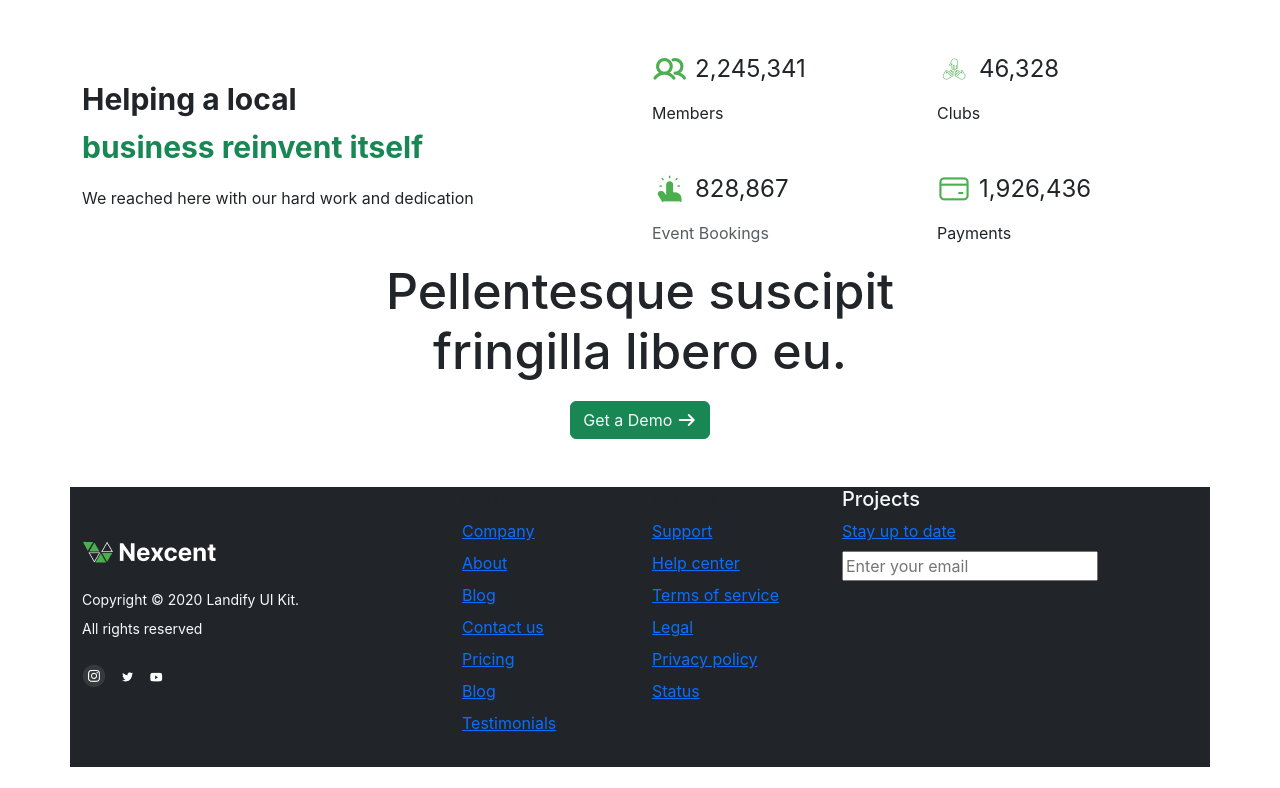
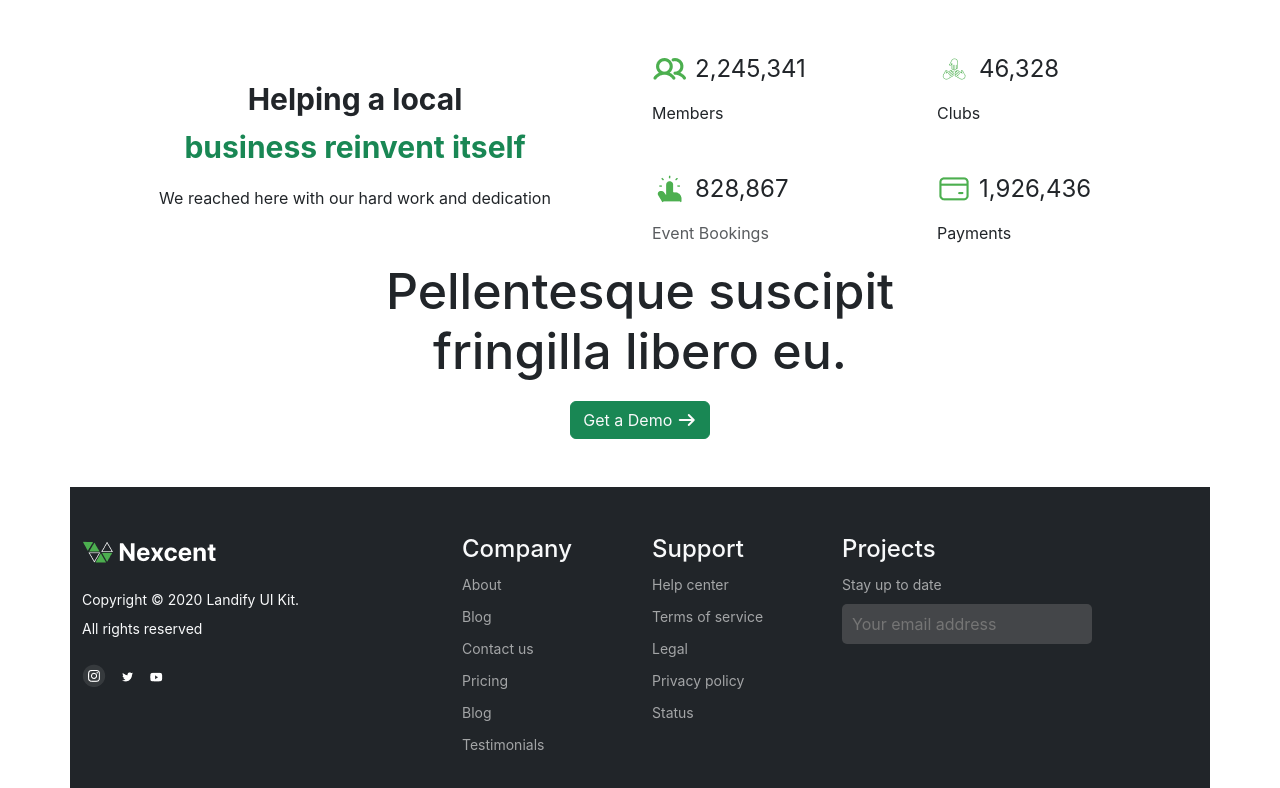
Before and after one commit to Syeda-Kashfa/Nexcent-Website, a plain HTML site: page index.html in a window 1280 px wide. Shown: the part 1465-2253 px from the top of the page. Before the commit the page ends 2232 px from the top, so only its background shows below. Drawn offline with Linux system fonts and the light colour scheme; a web font is replaced by a local one.

Commit message:
footer cmplt

```diff
--- a/index.html
+++ b/index.html
@@ -110,7 +110,7 @@
     </div>
   </div>
   <div class="container">
-    <div class="row  align-items-center g-1 py-5">
+    <div class="row  align-items-center g-1 py-5 ">
       <div class="col-10 col-sm-8 col-lg-6"> <img src="Images/Frame 35.png" class="d-block mx-lg-auto img-fluid"
           alt="Bootstrap Themes" width="400" height="500" loading="lazy"> </div>
       <div class="col-lg-6">
@@ -142,21 +142,21 @@
     </div> -->
   <div class="container">
     <div class="row row-cols-1 row-cols-md-2 align-items-md-center">
-      <div class="col d-flex flex-column align-items-start ">
+      <div class="col d-flex flex-column align-items-center ">
         <h2 class="icontext  text-dark ">Helping a local </h2>
         <p class=" txt text-success">business reinvent itself</p>
         <p>We reached here with our hard work and dedication</p>
       </div>
       <div class="col">
-        <div class="row row-cols-1 row-cols-sm-2 g-4">
-          <div class="col d-flex flex-column gap-2">
-            <div class="feature-icon-small d-inline-flex align-items-center  text- bg-gradient fs-4 rounded-3"><img
+        <div class="row row-cols-1 row-cols-sm-2 g-4 ">
+          <div class="col d-flex flex-column gap-2  ">
+            <div class="feature-icon-small d-inline-flex align-items-center bg-gradient fs-4 rounded-3 "><img
                 src="Images/Icon (3).png" alt="icon"><span class="ps-2">2,245,341</span><svg class="bi" width="2em"
                 height="2em"></svg> </div>
             <p>Members</p>
           </div>
           <div class="col d-flex flex-column gap-2">
-            <div class="feature-icon-small d-inline-flex align-items-center  text bg-gradient fs-4 rounded-3"> <img
+            <div class="feature-icon-small d-inline-flex align-items-center  bg-gradient fs-4 rounded-3"> <img
                 src="Images/Icon (4).png" alt="icons"><span class="ps-2">46,328</span><svg class="bi" width="2em"
                 height="2em"></svg> </div>
             <p>Clubs</p>
@@ -186,7 +186,7 @@
     </span>
   </div>
   <section class="container bg-dark mt-5">
-    <div class="row">
+    <div class="row ">
       <div class="col-lg-3 mb-3"> <a
           class="d-inline-flex align-items-center mb-4 text-body-emphasis text-decoration-none"> <span
             class="fs-5 mt-5 "><img src="Images/logofooter.png" alt=""> </span></a>
@@ -197,29 +197,26 @@
           <li class="mb-2 text-light">
             All rights reserved
           </li>
-          <li class="mt-4 d-flex gap-3 align-items-center text-light"><a href="https://www.instagram.com/"><img
+          <li class="mt-4 d-flex gap-3 align-items-center text-light "><a href="https://www.instagram.com/"><img
                 src="Images/insta.png" alt="instagram"></a><a href="https://www.twitter.com/"><img
                 src="Images/twitter.png" alt=""></a><a href="https://www.youtube.com/"><img src="Images/youtube.png"
                 alt=""></a></li>
         </ul>
       </div>
       <div class="col-6 col-lg-2 offset-lg-1 mb-3">
-        <h5>Links</h5>
-        <ul class="list-unstyled">
-          <li class="mb-2"><a href="/">Company</a></li>
-          <li class="mb-2"><a href="/docs/5.3/">About</a></li>
-          <li class="mb-2"><a href="/docs/5.3/examples">Blog</a></li>
-          <li class="mb-2"><a href="https://icons.getbootstrap.com/">Contact us</a></li>
-          <li class="mb-2"><a href="https://themes.getbootstrap.com/">Pricing</a></li>
-          <li class="mb-2"><a href="https://blog.getbootstrap.com/">Blog</a></li>
-          <li class="mb-2"><a href="https://cottonbureau.com/people/bootstrap" target="_blank"
-              rel="noopener">Testimonials</a></li>
+        <h4 class="text-light mt-5">Company</h4>
+        <ul class="list-unstyled links">
+          <li class="mb-2"><a href="">About</a></li>
+          <li class="mb-2"><a href="">Blog</a></li>
+          <li class="mb-2"><a href="">Contact us</a></li>
+          <li class="mb-2"><a href="">Pricing</a></li>
+          <li class="mb-2"><a href="">Blog</a></li>
+          <li class="mb-2"><a href="">Testimonials</a></li>
         </ul>
       </div>
       <div class="col-6 col-lg-2 mb-3">
-        <h5>Guides</h5>
-        <ul class="list-unstyled">
-          <li class="mb-2"><a href="">Support</a></li>
+        <h4 class="text-light mt-5">Support</h4>
+        <ul class="list-unstyled links">
           <li class="mb-2"><a href="">Help center</a></li>
           <li class="mb-2"><a href="">Terms of service</a></li>
           <li class="mb-2"><a href="">Legal</a></li>
@@ -228,10 +225,10 @@
         </ul>
       </div>
       <div class="col-6 col-lg-2 mb-3">
-        <h5 class="text-light">Projects</h5>
-        <ul class="list-unstyled">
+        <h4 class="text-light mt-5">Projects</h4>
+        <ul class="list-unstyled links">
           <li class="mb-2"> <a href="">Stay up to date</a> </li>
-          <li class="mb-2"> <input type="email" placeholder="Enter your email"></li>
+          <li class="mb-2 inpt"> <input  type="email" placeholder="Your email address" ></li>
         </ul>
       </div>
     </div>
--- a/style.css
+++ b/style.css
@@ -40,6 +40,21 @@
     margin: auto;
     margin-bottom: 20px;
 }
+.links li a{
+    color: #ffffff96;
+    text-decoration: none;
+    font-size: 14px;
+
+}
+.inpt input{
+    background: rgba(128, 128, 128, 0.367);
+    width: 250px;
+    height: 40px;
+    border: none;
+    border-radius: 5px;
+    padding-left: 10px;
+}
+
 @media screen  and (min-width:560px)  and (max-width:768px) {
 
     .card-title{
@@ -55,3 +70,13 @@
     font-size: 14px;
 }
 }
+@media screen and (max-width:576px){
+    .heading{
+        font-size: 35px;
+    }
+    .imgg{
+        justify-content: center;
+        align-items: center;
+        justify-self: center;
+    }
+}
```
